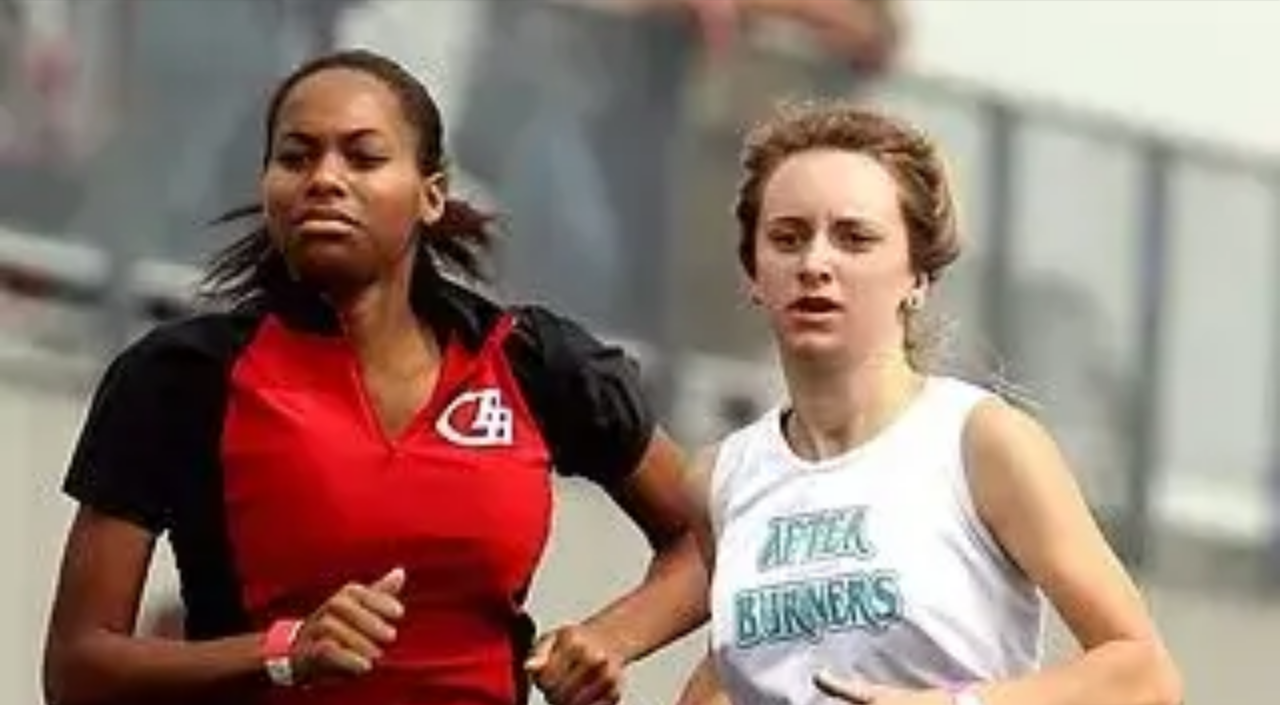
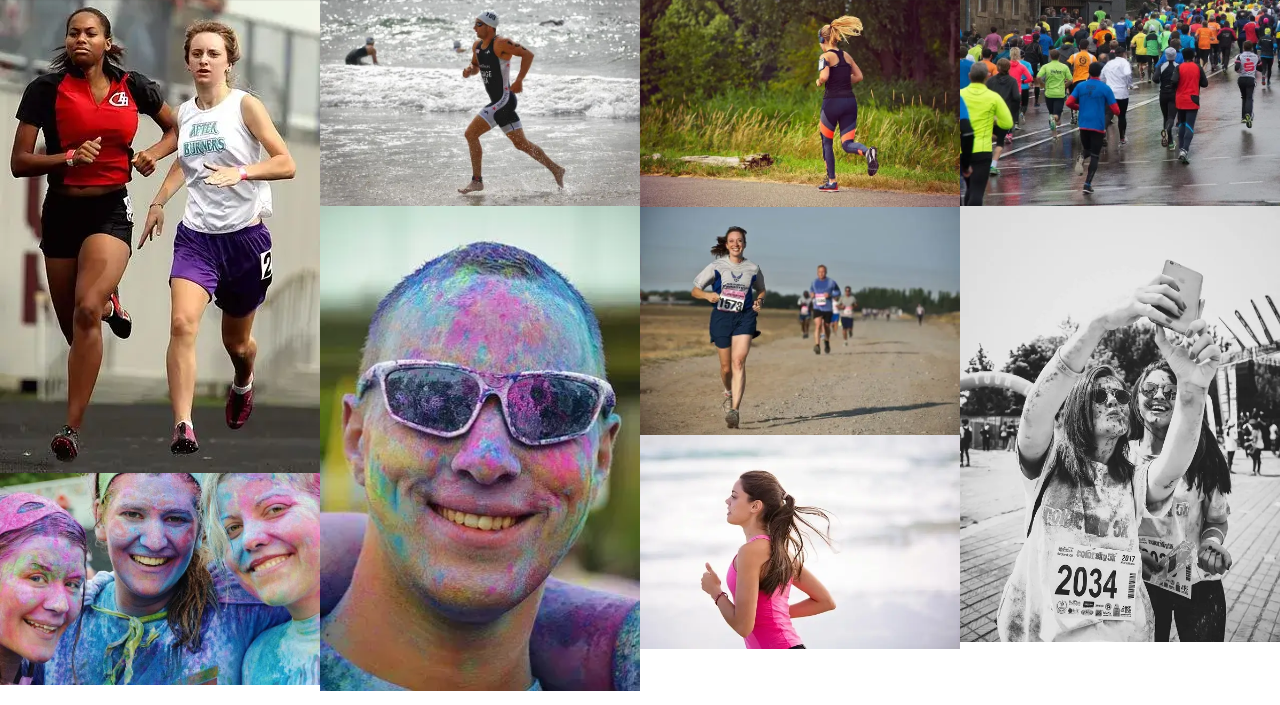
Before and after one commit to alexelbert/love-running, a plain HTML site: page gallery.html in a window 1280 px wide. Shown: the part 86-791 px from the top of the page. Drawn offline with nearby package versions, Linux system fonts and the light colour scheme.

Commit message:
Increase gallery columns on larger screens

```diff
--- a/assets/css/style.css
+++ b/assets/css/style.css
@@ -215,6 +215,14 @@ main {
     color: #3a3a3a;
 }
 
+/*Media query: Tablets and larger phones (576px and up)*/
+@media screen and (min-width: 576px) {
+    #photos {
+        column-count: 2;
+        column-gap: 0;
+    }
+}
+
 /*Media query: Tablets and larger (768px and up)*/
 @media screen and (min-width: 768px) {
 
@@ -274,6 +282,11 @@ main {
         text-align: end;
         align-self: flex-end;
     }
+
+    /* Gallery */
+    #photos {
+        column-count: 3;
+    }
 }
 
 /*Large devices (laptops and desktops, 992px and up)*/
@@ -283,6 +296,9 @@ main {
         border-bottom: 1px solid #3a3a3a;
     }
 
+    #photos {
+        column-count: 4;
+    }
 
 }
 
```
